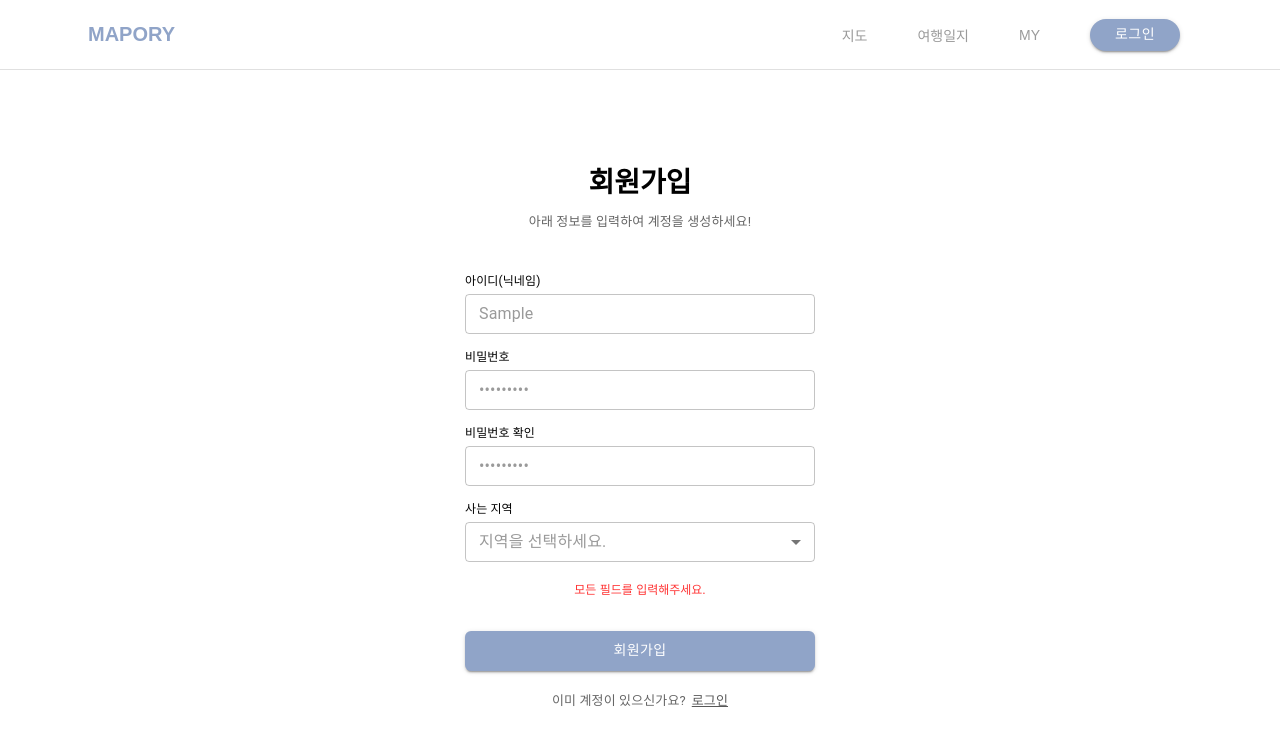
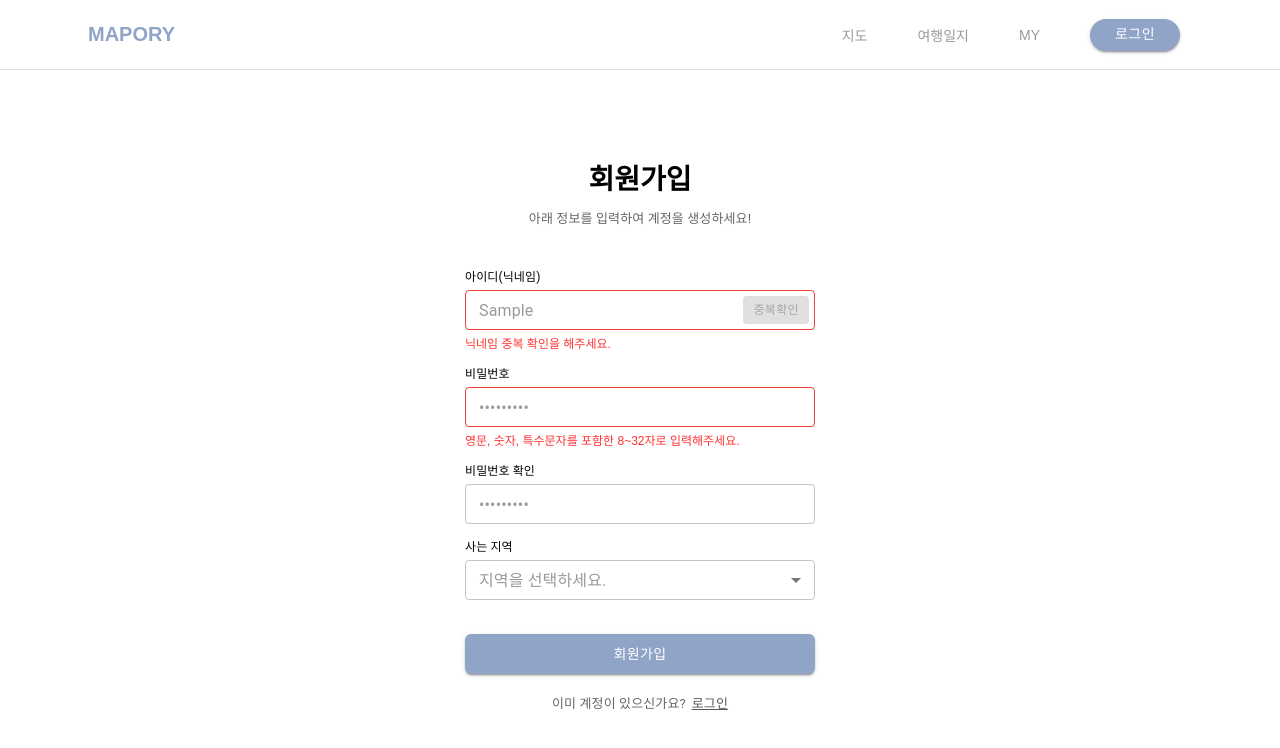
Before and after one commit to GDG-on-Campus-KHU/SDGP_team4_FE, a Next.js app: page /signup in a window 1280 px wide. Both pictures are taken after typing "Sample", "Sample123", "Sample123" into the empty fields and a click on the button "회원가입". Shown: the top 748 px of the page. Built offline with nearby package versions, Linux system fonts and the light colour scheme; some icons are missing.

Commit message:
feat: 회원가입 연동 수정 및 에러 처리  로직 추가

```diff
--- a/src/app/signup/page.tsx
+++ b/src/app/signup/page.tsx
@@ -9,6 +9,7 @@ import {
     Select,
     MenuItem,
     SelectChangeEvent,
+    InputAdornment,
 } from '@mui/material';
 import styled from '@emotion/styled';
 
@@ -25,33 +26,43 @@ const koreanCities = [
     '세종특별자치시',
 
     // 경기도
-    '수원시', '고양시', '용인시', '성남시', '부천시', '안산시', '화성시', '남양주시', '안양시',
-    '평택시', '시흥시', '파주시', '의정부시', '김포시', '광주시', '광명시', '군포시', '하남시',
-    '오산시', '양주시', '이천시', '구리시', '안성시', '포천시', '의왕시', '여주시', '동두천시',
+    '경기도 수원시', '경기도 고양시', '경기도 용인시', '경기도 성남시', '경기도 부천시',
+    '경기도 안산시', '경기도 화성시', '경기도 남양주시', '경기도 안양시', '경기도 평택시',
+    '경기도 시흥시', '경기도 파주시', '경기도 의정부시', '경기도 김포시', '경기도 광주시',
+    '경기도 광명시', '경기도 군포시', '경기도 하남시', '경기도 오산시', '경기도 양주시',
+    '경기도 이천시', '경기도 구리시', '경기도 안성시', '경기도 포천시', '경기도 의왕시',
+    '경기도 여주시', '경기도 동두천시',
 
     // 강원도
-    '춘천시', '원주시', '강릉시', '동해시', '태백시', '속초시', '삼척시',
+    '강원도 춘천시', '강원도 원주시', '강원도 강릉시', '강원도 동해시',
+    '강원도 태백시', '강원도 속초시', '강원도 삼척시',
 
     // 충청북도
-    '청주시', '충주시', '제천시',
+    '충청북도 청주시', '충청북도 충주시', '충청북도 제천시',
 
     // 충청남도
-    '천안시', '공주시', '보령시', '아산시', '서산시', '논산시', '계룡시', '당진시',
+    '충청남도 천안시', '충청남도 공주시', '충청남도 보령시', '충청남도 아산시',
+    '충청남도 서산시', '충청남도 논산시', '충청남도 계룡시', '충청남도 당진시',
 
     // 전라북도
-    '전주시', '군산시', '익산시', '정읍시', '남원시', '김제시',
+    '전라북도 전주시', '전라북도 군산시', '전라북도 익산시', '전라북도 정읍시',
+    '전라북도 남원시', '전라북도 김제시',
 
     // 전라남도
-    '목포시', '여수시', '순천시', '나주시', '광양시',
+    '전라남도 목포시', '전라남도 여수시', '전라남도 순천시', '전라남도 나주시',
+    '전라남도 광양시',
 
     // 경상북도
-    '포항시', '경주시', '김천시', '안동시', '구미시', '영주시', '영천시', '상주시', '문경시', '경산시',
+    '경상북도 포항시', '경상북도 경주시', '경상북도 김천시', '경상북도 안동시',
+    '경상북도 구미시', '경상북도 영주시', '경상북도 영천시', '경상북도 상주시',
+    '경상북도 문경시', '경상북도 경산시',
 
     // 경상남도
-    '창원시', '진주시', '통영시', '사천시', '김해시', '밀양시', '거제시', '양산시',
+    '경상남도 창원시', '경상남도 진주시', '경상남도 통영시', '경상남도 사천시',
+    '경상남도 김해시', '경상남도 밀양시', '경상남도 거제시', '경상남도 양산시',
 
     // 제주특별자치도
-    '제주시', '서귀포시'
+    '제주특별자치도 제주시', '제주특별자치도 서귀포시'
 ];
 
 interface SignUpForm {
@@ -85,37 +96,159 @@ export default function SignUpPage() {
     });
 
     // 에러 메시지 상태
-    const [error, setError] = useState<string>('');
+    const [fieldErrors, setFieldErrors] = useState({
+        username: '',
+        password: '',
+        passwordConfirm: '',
+        region: ''
+    });
 
-    // TextField와 Select의 onChange 핸들러를 분리
+    // 닉네임 중복 확인
+    const [isNicknameChecked, setIsNicknameChecked] = useState(false);
+    const [isCheckingNickname, setIsCheckingNickname] = useState(false);
+    const [isNicknameAvailable, setIsNicknameAvailable] = useState(false);
+    const [nicknameMessage, setNicknameMessage] = useState<string>('');
+
+    // 비밀번호 유효성 검사 함수
+    const isPasswordValid = (password: string) => {
+        const passwordRegex = /^(?=.*[a-z])(?=.*\d)(?=.*[@$!%*?&#])[A-Za-z\d@$!%*?&#]{8,32}$/;
+        return passwordRegex.test(password);
+    };
+
+    // 닉네임 유효성 검사 함수
+    const isUsernameValid = (username: string) => {
+        return username.length >= 2 && username.length <= 20;
+    };
+
+    // TextField onChange 핸들러 수정
     const handleTextChange = (e: React.ChangeEvent<HTMLInputElement>) => {
         const { name, value } = e.target;
         setFormData(prev => ({
             ...prev,
             [name]: value
         }));
+
+        // 각 필드별 유효성 검사
+        switch (name) {
+            case 'username':
+                setIsNicknameChecked(false);
+                if (!value) {
+                    setFieldErrors(prev => ({ ...prev, username: '닉네임을 입력해주세요.' }));
+                } else if (!isUsernameValid(value)) {
+                    setFieldErrors(prev => ({ ...prev, username: '닉네임은 2~20자로 입력해주세요.' }));
+                } else {
+                    setFieldErrors(prev => ({ ...prev, username: '' }));
+                }
+                break;
+            case 'password':
+                if (!value) {
+                    setFieldErrors(prev => ({ ...prev, password: '비밀번호를 입력해주세요.' }));
+                } else if (!isPasswordValid(value)) {
+                    setFieldErrors(prev => ({
+                        ...prev,
+                        password: '영문, 숫자, 특수문자를 포함한 8~32자로 입력해주세요.'
+                    }));
+                } else {
+                    setFieldErrors(prev => ({ ...prev, password: '' }));
+                }
+                // 비밀번호 확인 필드도 체크
+                if (formData.passwordConfirm && value !== formData.passwordConfirm) {
+                    setFieldErrors(prev => ({ ...prev, passwordConfirm: '비밀번호가 일치하지 않습니다.' }));
+                } else if (formData.passwordConfirm) {
+                    setFieldErrors(prev => ({ ...prev, passwordConfirm: '' }));
+                }
+                break;
+            case 'passwordConfirm':
+                if (!value) {
+                    setFieldErrors(prev => ({ ...prev, passwordConfirm: '비밀번호 확인을 입력해주세요.' }));
+                } else if (value !== formData.password) {
+                    setFieldErrors(prev => ({ ...prev, passwordConfirm: '비밀번호가 일치하지 않습니다.' }));
+                } else {
+                    setFieldErrors(prev => ({ ...prev, passwordConfirm: '' }));
+                }
+                break;
+        }
     };
 
+    // Select onChange 핸들러 수정
     const handleSelectChange = (e: SelectChangeEvent<string>) => {
         const { name, value } = e.target;
         setFormData(prev => ({
             ...prev,
             [name as string]: value
         }));
+
+        if (!value) {
+            setFieldErrors(prev => ({ ...prev, region: '지역을 선택해주세요.' }));
+        } else {
+            setFieldErrors(prev => ({ ...prev, region: '' }));
+        }
+    };
+
+    // 닉네임 중복 확인
+    const handleCheckNickname = async () => {
+        if (!formData.username) {
+            setNicknameMessage('닉네임을 입력해주세요.');
+            setIsNicknameAvailable(false);
+            return;
+        }
+
+        setIsCheckingNickname(true);
+        try {
+            const response = await fetch(`/api/proxy/v1/auth/nickname?nickname=${encodeURIComponent(formData.username)}`, {
+                method: 'POST',
+                headers: {
+                    'Content-Type': 'application/json',
+                }
+            });
+
+            const responseData = await response.json();
+
+            // code가 8002인 경우 이미 존재하는 닉네임
+            if (responseData.code === 8002) {
+                setNicknameMessage('이미 사용 중인 닉네임입니다.');
+                setIsNicknameAvailable(false);
+                setIsNicknameChecked(false);
+                return;
+            }
+
+            // 그 외의 경우 사용 가능한 닉네임으로 처리
+            setIsNicknameChecked(true);
+            setNicknameMessage('사용 가능한 닉네임입니다.');
+            setIsNicknameAvailable(true);
+        } catch (err) {
+            console.error('Error during nickname check:', err);
+            setNicknameMessage('중복 확인에 실패했습니다.');
+            setIsNicknameAvailable(false);
+            setIsNicknameChecked(false);
+        } finally {
+            setIsCheckingNickname(false);
+        }
     };
 
     // 회원가입 요청 함수
     const handleSignUp = async (e: React.FormEvent) => {
         e.preventDefault();
-        setError('');
 
-        if (!formData.username || !formData.password || !formData.passwordConfirm || !formData.region) {
-            setError('모든 필드를 입력해주세요.');
+        // 모든 필드 유효성 검사
+        if (!formData.username) {
+            setFieldErrors(prev => ({ ...prev, username: '닉네임을 입력해주세요.' }));
             return;
         }
-
-        if (formData.password !== formData.passwordConfirm) {
-            setError('비밀번호가 일치하지 않습니다.');
+        if (!isNicknameChecked) {
+            setFieldErrors(prev => ({ ...prev, username: '닉네임 중복 확인을 해주세요.' }));
+            return;
+        }
+        if (!formData.password) {
+            setFieldErrors(prev => ({ ...prev, password: '비밀번호를 입력해주세요.' }));
+            return;
+        }
+        if (!formData.passwordConfirm) {
+            setFieldErrors(prev => ({ ...prev, passwordConfirm: '비밀번호 확인을 입력해주세요.' }));
+            return;
+        }
+        if (!formData.region) {
+            setFieldErrors(prev => ({ ...prev, region: '지역을 선택해주세요.' }));
             return;
         }
 
@@ -148,7 +281,16 @@ export default function SignUpPage() {
             // 로그인 페이지로 이동
             window.location.href = '/';
         } catch (err) {
-            setError(err instanceof Error ? err.message : '회원가입에 실패했습니다.');
+            const errorMessage = err instanceof Error ? err.message : '회원가입에 실패했습니다.';
+            // 에러 메시지를 각 필드에 맞게 설정
+            if (errorMessage.includes('닉네임')) {
+                setFieldErrors(prev => ({ ...prev, username: errorMessage }));
+            } else if (errorMessage.includes('비밀번호')) {
+                setFieldErrors(prev => ({ ...prev, password: errorMessage }));
+            } else {
+                // 일반적인 에러는 username 필드 아래에 표시
+                setFieldErrors(prev => ({ ...prev, username: errorMessage }));
+            }
         }
     };
 
@@ -163,11 +305,32 @@ export default function SignUpPage() {
                         name="username"
                         value={formData.username}
                         onChange={handleTextChange}
-                        sx={{ width: '350px' }}
+                        sx={{ width: "350px" }}
                         size="small"
                         placeholder="아이디를 입력하세요."
-                        fullWidth
+                        error={!!fieldErrors.username}
+                        InputProps={{
+                            endAdornment: (
+                                <InputAdornment position="end">
+                                    <CheckButton
+                                        variant="contained"
+                                        color="secondary"
+                                        onClick={handleCheckNickname}
+                                        disabled={isCheckingNickname || !formData.username || !!fieldErrors.username}
+                                        size="small"
+                                    >
+                                        {isCheckingNickname ? '확인 중' : '중복확인'}
+                                    </CheckButton>
+                                </InputAdornment>
+                            ),
+                        }}
                     />
+                    {fieldErrors.username && <FieldErrorMessage>{fieldErrors.username}</FieldErrorMessage>}
+                    {nicknameMessage && (
+                        <NicknameMessage isAvailable={isNicknameAvailable}>
+                            {nicknameMessage}
+                        </NicknameMessage>
+                    )}
                 </div>
                 <div>
                     <Typography fontSize={12} mb={0.5}>비밀번호</Typography>
@@ -179,8 +342,9 @@ export default function SignUpPage() {
                         type="password"
                         size="small"
                         placeholder="비밀번호를 입력하세요."
-                        fullWidth
+                        error={!!fieldErrors.password}
                     />
+                    {fieldErrors.password && <FieldErrorMessage>{fieldErrors.password}</FieldErrorMessage>}
                 </div>
                 <div>
                     <Typography fontSize={12} mb={0.5}>비밀번호 확인</Typography>
@@ -192,8 +356,9 @@ export default function SignUpPage() {
                         type="password"
                         size="small"
                         placeholder="비밀번호를 한번 더 입력하세요."
-                        fullWidth
+                        error={!!fieldErrors.passwordConfirm}
                     />
+                    {fieldErrors.passwordConfirm && <FieldErrorMessage>{fieldErrors.passwordConfirm}</FieldErrorMessage>}
                 </div>
                 <div>
                     <Typography fontSize={12} mb={0.5}>사는 지역</Typography>
@@ -203,7 +368,7 @@ export default function SignUpPage() {
                         onChange={handleSelectChange}
                         displayEmpty
                         size="small"
-                        fullWidth
+                        error={!!fieldErrors.region}
                         sx={{
                             width: '350px',
                             backgroundColor: '#fff',
@@ -227,9 +392,8 @@ export default function SignUpPage() {
                             </MenuItem>
                         ))}
                     </Select>
+                    {fieldErrors.region && <FieldErrorMessage>{fieldErrors.region}</FieldErrorMessage>}
                 </div>
-
-                {error && <ErrorMessage>{error}</ErrorMessage>}
 
                 <LoginButton
                     type="submit"
@@ -301,10 +465,29 @@ const SignupLink = styled(Typography)`
     }
   }
 `;
-
-const ErrorMessage = styled.div`
+// 에러 메시지 스타일 컴포넌트 수정
+const FieldErrorMessage = styled.div`
     color: #ff3333;
     font-size: 12px;
     margin-top: 4px;
-    text-align: center;
 `;
+
+const CheckButton = styled(Button)`
+    height: 28px;
+    font-size: 12px;
+    white-space: nowrap;
+    padding: 0 10px;
+    margin-right: -8px;
+    min-width: auto;
+    box-shadow: none;
+    &:hover {
+        box-shadow: none;
+    }
+`;
+
+// 닉네임 메시지 스타일 컴포넌트 추가
+const NicknameMessage = styled.p<{ isAvailable: boolean }>`
+    margin: 6px 0 0 0;
+    font-size: 12px;
+    color: ${props => props.isAvailable ? '#4CAF50' : '#ff3333'};
+`;
```
Also changed, not shown: src/app/api/proxy/[...path]/route.ts (+7 -2 lines).
